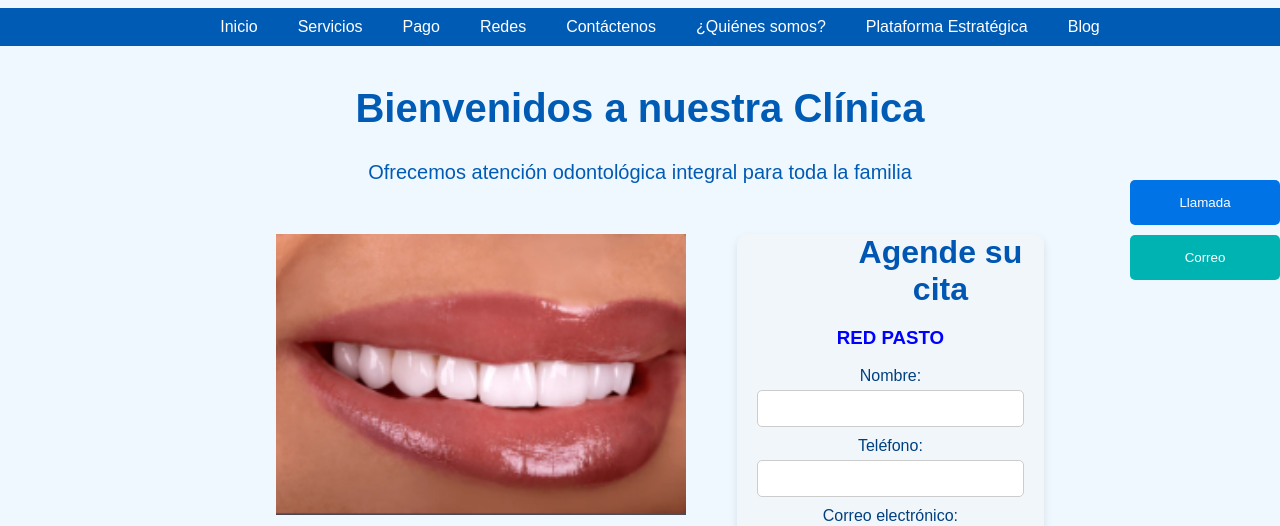
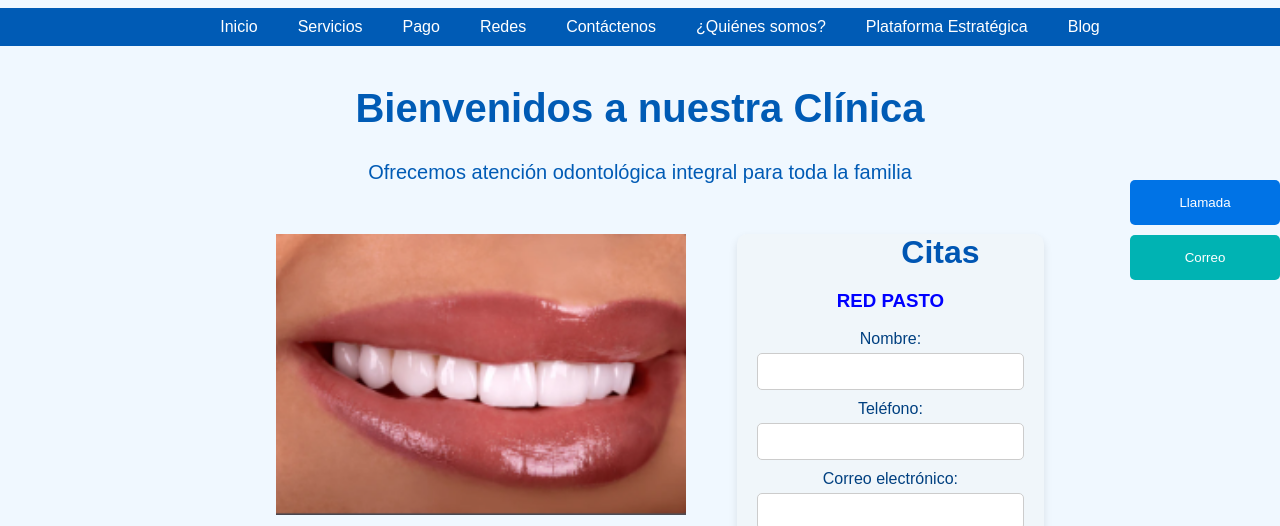
Before and after one commit to mildiaz/odontologia, a plain HTML site: page index.html in a window 1280 px wide. Shown: the part 242-768 px from the top of the page. Drawn offline with Linux system fonts and the light colour scheme.

Commit message:
Actualizació 4

```diff
--- a/index.html
+++ b/index.html
@@ -117,7 +117,7 @@
     <!-- Formularios para agendar cita -->
     <div class="form">
       <section class="form-text">
-        <h2>Agende su cita</h2>
+        <h2>Citas</h2>
         <h3>RED PASTO</h3>
       </section>
       <form id="appointment-form">
```
